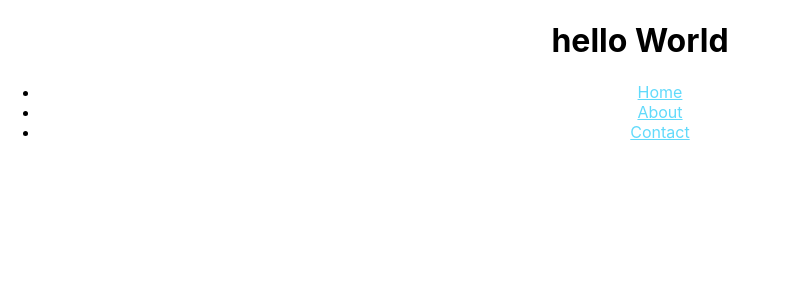
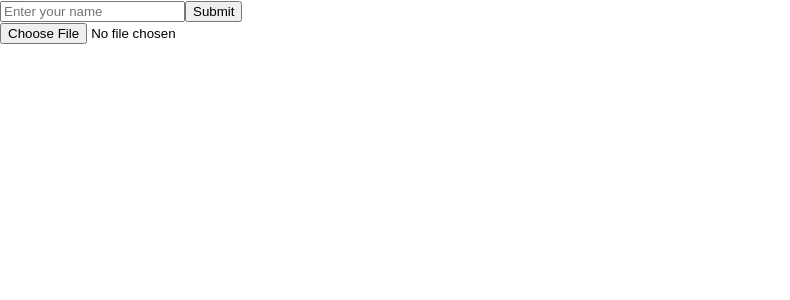
Before and after one commit to cemerttu/shirleyjuice, a React (Create React App) app: page / in a window 1280 px wide. Shown: the top 300 px of the page, without its empty margins (0-790 px from the left). Built offline with nearby package versions, Linux system fonts and the light colour scheme.

Commit message:
firstcommit

```diff
--- a/src/componest/homecompote.js
+++ b/src/componest/homecompote.js
@@ -1,6 +1,8 @@
 import "./homeComponent.css";
 import Navbar from "./componentOne";
 import ProfileComponent from './profile-Component';
+
+
 function HomeComponent() {
   return (
     <>
--- a/src/www/App.js
+++ b/src/www/App.js
@@ -1,12 +1,11 @@
-import logos from './logos.svg'
-import './App.css'
-import Navbar from '../componest/componentOne';
+import ProfileComponent from '../componest/profilecomponent';
+import './App.css';
+import HomeComponent from './components/homeComponet';
 
-function App(){
+function App() {
   return (
-    <div className="App">
-    <h1> hello World </h1>
-    <Navbar/ >
+    <div>
+      <ProfileComponent />
     </div>
   );
 }
```
